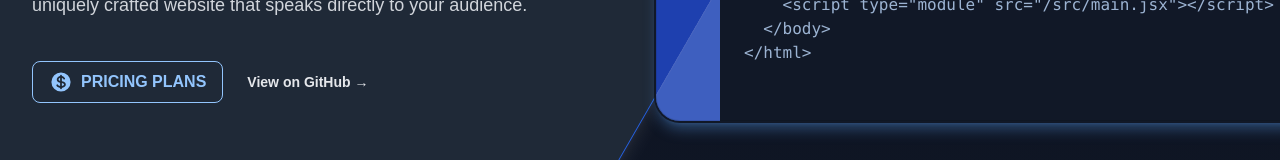
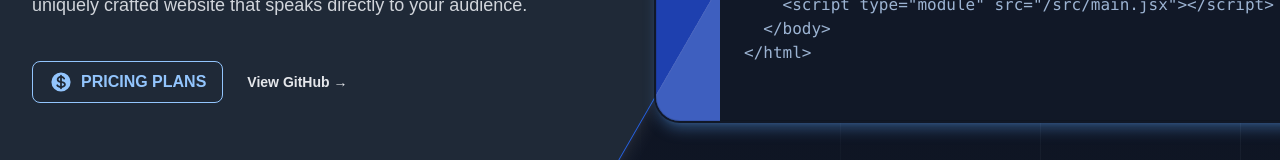
Before and after one commit to itsaboy/react-biz, a React (Vite) app in the folder client/: page / in a window 1280 px wide. Shown: the part 623-783 px from the top of the page. Built offline with nearby package versions, Linux system fonts and the light colour scheme.

Commit message:
added SVG grid to all pages, finished text for all pages

```diff
--- /dev/null
+++ b/client/src/components/About/AboutSVG.jsx
@@ -0,0 +1,33 @@
+export default function AboutSVG() {
+    return (
+      <svg
+        className="absolute inset-0 -z-10 h-full w-full stroke-gray-600 [mask-image:radial-gradient(100%_100%_at_top_right,white,transparent)]"
+        aria-hidden="true"
+      >
+        <defs>
+          <pattern
+            id="83fd4e5a-9d52-42fc-97b6-718e5d7ee527"
+            width={200}
+            height={200}
+            x="50%"
+            y={-1}
+            patternUnits="userSpaceOnUse"
+          >
+            <path d="M100 200V.5M.5 .5H200" fill="none" />
+          </pattern>
+        </defs>
+        <svg x="50%" y={-1} className="overflow-visible fill-gray-800">
+          <path
+            d="M-100.5 0h201v201h-201Z M699.5 0h201v201h-201Z M499.5 400h201v201h-201Z M-300.5 600h201v201h-201Z"
+            strokeWidth={0}
+          />
+        </svg>
+        <rect
+          width="100%"
+          height="100%"
+          strokeWidth={0}
+          fill="url(#83fd4e5a-9d52-42fc-97b6-718e5d7ee527)"
+        />
+      </svg>
+    );
+  }
--- a/client/src/components/About/HeroSection.jsx
+++ b/client/src/components/About/HeroSection.jsx
@@ -1,9 +1,11 @@
+import AboutSVG from "./AboutSVG";
 import styles from "../../bubble.module.css";
 import img0005 from "../../assets/images/img0005.webp"
 
 export default function Hero() {
   return (
     <div className="relative isolate -z-10 overflow-hidden bg-gradient-to-b from-gray-950 to-gray-900 pt-0 md:pt-14">
+      <AboutSVG />
       <div
         className="absolute inset-y-0 right-1/2 -z-10 -mr-96 w-[200%] origin-top-right skew-x-[-30deg] bg-gray-800 shadow-xl shadow-gray-200/20 ring-1 ring-blue-600 sm:-mr-80 lg:-mr-96"
         aria-hidden="true"
--- /dev/null
+++ b/client/src/components/Home/HomeSVG.jsx
@@ -0,0 +1,27 @@
+export default function HomeSVG() {
+  return (
+    <svg
+      className="absolute inset-0 -z-10 h-full w-full stroke-gray-600 [mask-image:radial-gradient(100%_100%_at_top_right,white,transparent)]"
+      aria-hidden="true"
+    >
+      <defs>
+        <pattern
+          id="0787a7c5-978c-4f66-83c7-11c213f99cb7"
+          width={200}
+          height={200}
+          x="50%"
+          y={-1}
+          patternUnits="userSpaceOnUse"
+        >
+          <path d="M.5 200V.5H200" fill="none" />
+        </pattern>
+      </defs>
+      <rect
+        width="100%"
+        height="100%"
+        strokeWidth={0}
+        fill="url(#0787a7c5-978c-4f66-83c7-11c213f99cb7)"
+      />
+    </svg>
+  );
+}
--- a/client/src/components/Home/HomeTextSection.jsx
+++ b/client/src/components/Home/HomeTextSection.jsx
@@ -36,10 +36,11 @@ export default function HomeTextSection() {
               />
             </Link>
             <a
-              href="#"
-              className="text-sm font-semibold leading-6 text-gray-200"
+              href="https://github.com/itsaboy"
+              target="_blank"
+              className="text-sm font-semibold leading-6 text-gray-200 hover:text-blue-600"
             >
-              View on GitHub <span aria-hidden="true">→</span>
+              View GitHub <span aria-hidden="true">→</span>
             </a>
           </div>
         </div>
--- a/client/src/pages/Home.jsx
+++ b/client/src/pages/Home.jsx
@@ -1,4 +1,5 @@
 import { useEffect, useContext } from "react";
+import HomeSVG from "../components/Home/HomeSVG";
 import HomeTextSection from "../components/Home/HomeTextSection";
 import HomeCodeSection from "../components/Home/HomeCodeSection";
 import { NavContext } from "../context/NavContext";
@@ -14,6 +15,7 @@ export default function Home() {
   return (
     <div className="bg-gray-950">
       <div className="relative isolate overflow-hidden bg-gradient-to-b from-gray-950 to-gray-900">
+        <HomeSVG />
         <div className="mx-auto max-w-7xl pb-24 pt-10 sm:pb-32 lg:grid lg:grid-cols-2 lg:gap-x-8 lg:px-8 lg:py-40">
           <HomeTextSection />
           <HomeCodeSection />
--- a/client/src/pages/Pricing.jsx
+++ b/client/src/pages/Pricing.jsx
@@ -27,9 +27,11 @@ export default function Pricing() {
           </h2>
         </div>
         <div className="relative mt-6">
-          <p className="mx-auto max-w-2xl text-lg leading-8 text-white/60">
-            Lorem ipsum dolor sit, amet consectetur adipisicing elit. Velit
-            numquam eligendi quos odit doloribus molestiae voluptatum.
+          <p className="mx-auto max-w-2xl text-lg leading-8 text-gray-200">
+            Choosing the right partner for your web development needs is a
+            critical decision, and understanding the investment is a big part of
+            that choice. This pricing structure is designed to be clear,
+            competitive, and adaptable.
           </p>
           <PricingGradient />
         </div>
--- a/client/src/pages/Projects.jsx
+++ b/client/src/pages/Projects.jsx
@@ -24,8 +24,9 @@ export default function Projects() {
               </span>
             ))}
           </h2>
-          <p className="mt-2 text-lg leading-8 text-gray-200">
-            Learn how to grow your business with our expert advice.
+          <p className="mt-6 text-lg leading-8 text-gray-200">
+            This portfolio is a curated showcase of ideas brought to life - a
+            blend of creativity, technical prowess, and innovative solutions.
           </p>
         </div>
         <div className="mx-auto mt-16 grid max-w-2xl grid-cols-1 gap-x-8 gap-y-20 lg:mx-0 lg:max-w-none lg:grid-cols-3">
```
Lines whose indentation alone changed are shown as unchanged.
